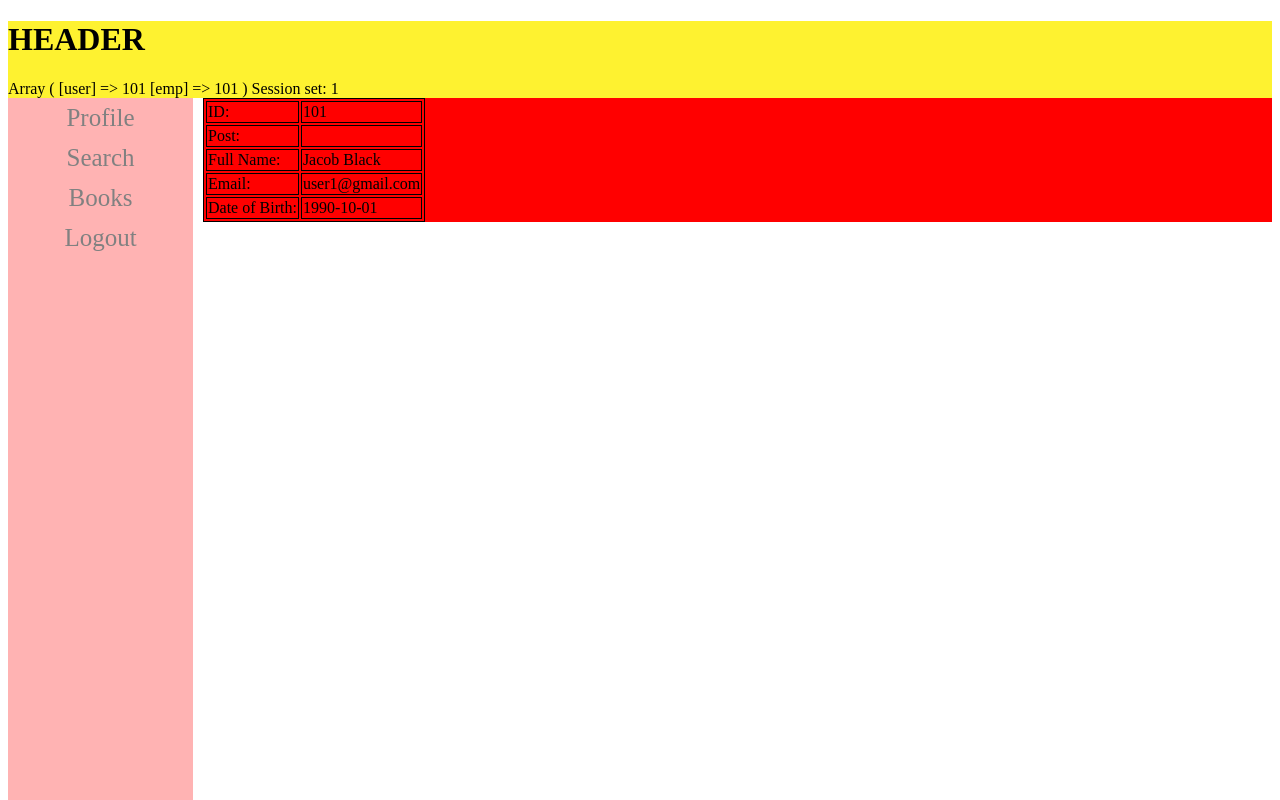
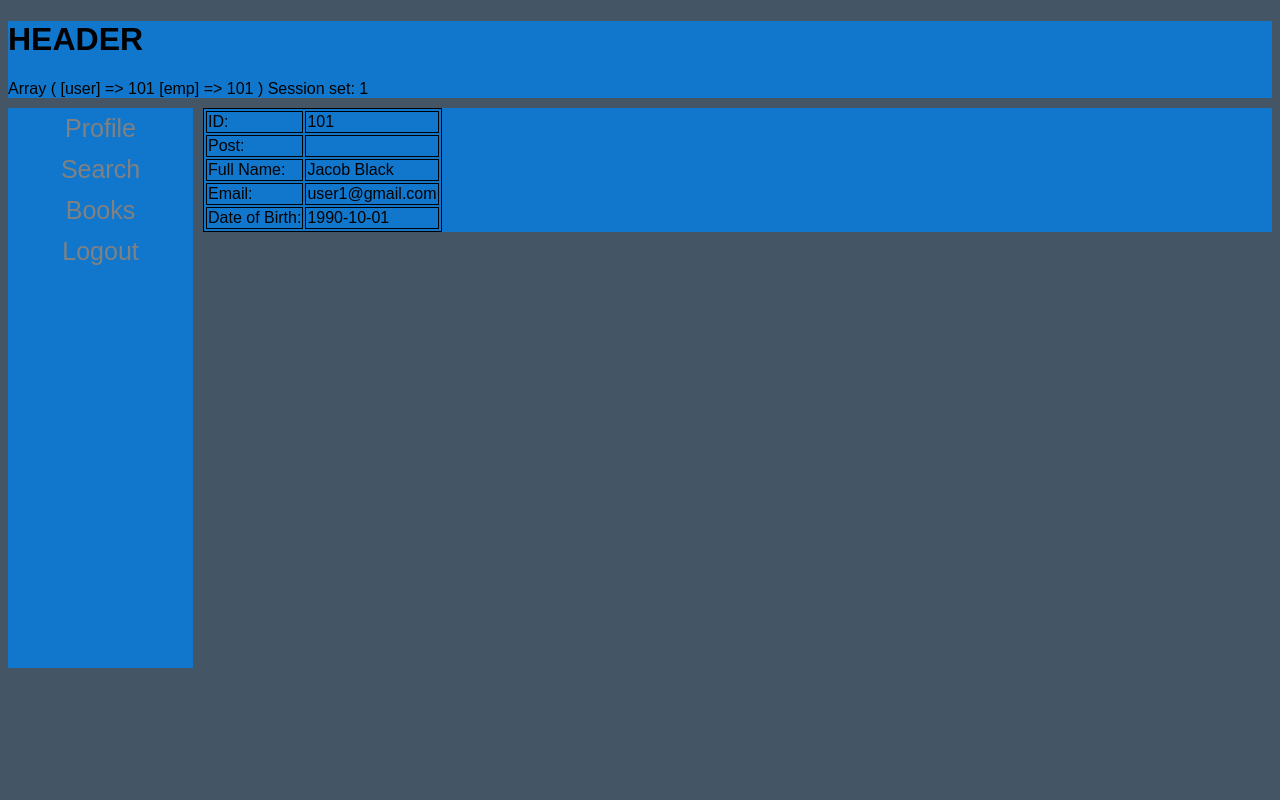
Before and after one commit to whitehammer55/LibraryMgmtSys, a PHP site: page / in a window 1280 px wide. Run offline with PHP 8.4, Linux system fonts and the light colour scheme; a user stored in the database is signed in; data comes from the database, SQL or seed files in the repository; data that the repository does not hold is empty.

Commit message:
I'm a sick fuck, i like my dicc succ

```diff
--- a/index.php
+++ b/index.php
@@ -72,7 +72,7 @@
                }
             </style>
 
-            <table>
+            <table class="index">
                 <tr>
                     <td> ID: </td>
                     <td> <?= $id ?> </td>
--- a/style.php
+++ b/style.php
@@ -14,18 +14,176 @@
 
 
 .header {
-    background-color: #fef230;
+    background-color: #17c;
 }
 .main-content {
-    background-color: #ff0000;
+    background-color: #17c;
     margin-left: <?php echo (SIDE_NAV_WIDTH + 10) . 'px'; ?>;
+    margin-top: 10px;
     /* + 10 is provide gap between side bar and main content */
 
 }
 .nav-bar {
-    background-color: #ffb3b3;
+    background-color: #17c;
     width: <?php echo SIDE_NAV_WIDTH . 'px'; ?>;
     position: fixed; /* Fixed Sidebar (stay in place on scroll) */
-    height: 100%; /* Full-height */
+    height: 560px; /* Full-height */
     z-index: 1;  /*Stay on top */
+    margin-top: 10px;
 }
+
+/*LOGIN.PHP*/
+
+ body {
+  background: #456;
+  font-family: sans-serif;
+}
+
+.login {
+  width: 400px;
+  margin: 16px auto;
+  font-size: 16px;
+}
+
+/* Reset top and bottom margins from certain elements */
+.login-header,
+.login p {
+  margin-top: 0;
+  margin-bottom: 0;
+}
+
+/* The triangle form is achieved by a CSS hack */
+.login-triangle {
+  width: 0;
+  margin-right: auto;
+  margin-left: auto;
+  border: 12px solid transparent;
+  border-bottom-color: : #28d;
+}
+
+.login-header {
+  background: #28d;
+  padding: 20px;
+  font-size: 1.4em;
+  font-weight: normal;
+  text-align: center;
+  text-transform: uppercase;
+  color: #fff;
+}
+
+.login-container {
+  background: #ebebeb;
+  padding: 12px;
+}
+
+/* Every row inside .login-container is defined with p tags */
+.login p {
+  padding: 12px;
+}
+
+.login input {
+  box-sizing: border-box;
+  display: block;
+  width: 100%;
+  border-width: 1px;
+  border-style: solid;
+  padding: 16px;
+  outline: 0;
+  font-family: inherit;
+  font-size: 0.95em;
+}
+
+.login input[type="text"],
+.login input[type="password"] {
+  background: #fff;
+  border-color: #bbb;
+  color: #555;
+}
+
+/* Text fields' focus effect */
+.login input[type="text"]:focus,
+.login input[type="password"]:focus {
+  border-color: #888;
+}
+
+.login input[type="submit"] {
+  background: #28d;
+  border-color: transparent;
+  color: #fff;
+  cursor: pointer;
+}
+
+.login input[type="submit"]:hover {
+  background: #17c;
+}
+
+/* Buttons' focus effect */
+.login input[type="submit"]:focus {
+  border-color: #05a;
+}
+
+/* Customize the label (the container) */
+.container {
+  display: block;
+  position: relative;
+  padding-left: 35px;
+  margin-bottom: 12px;
+  cursor: pointer;
+  font-size: 16px;
+  -webkit-user-select: none;
+  -moz-user-select: none;
+  -ms-user-select: none;
+  user-select: none;
+}
+
+/* Hide the browser's default checkbox */
+.container input {
+  position: absolute;
+  opacity: 0;
+  cursor: pointer;
+}
+
+/* Create a custom checkbox */
+.checkmark {
+  position: absolute;
+  top: 0;
+  left: 0;
+  height: 25px;
+  width: 25px;
+  background-color: #eee;
+}
+
+/* On mouse-over, add a grey background color */
+.container:hover input ~ .checkmark {
+  background-color: #fff;
+}
+
+/* When the checkbox is checked, add a blue background */
+.container input:checked ~ .checkmark {
+  background-color: #2196F3;
+}
+
+/* Create the checkmark/indicator (hidden when not checked) */
+.checkmark:after {
+  content: "";
+  position: absolute;
+  display: none;
+}
+
+/* Show the checkmark when checked */
+.container input:checked ~ .checkmark:after {
+  display: block;
+}
+
+/* Style the checkmark/indicator */
+.container .checkmark:after {
+  left: 9px;
+  top: 5px;
+  width: 5px;
+  height: 10px;
+  border: solid white;
+  border-width: 0 3px 3px 0;
+  -webkit-transform: rotate(45deg);
+  -ms-transform: rotate(45deg);
+  transform: rotate(45deg);
+}
```
Also changed, not shown: login.php (+25 -13 lines).
